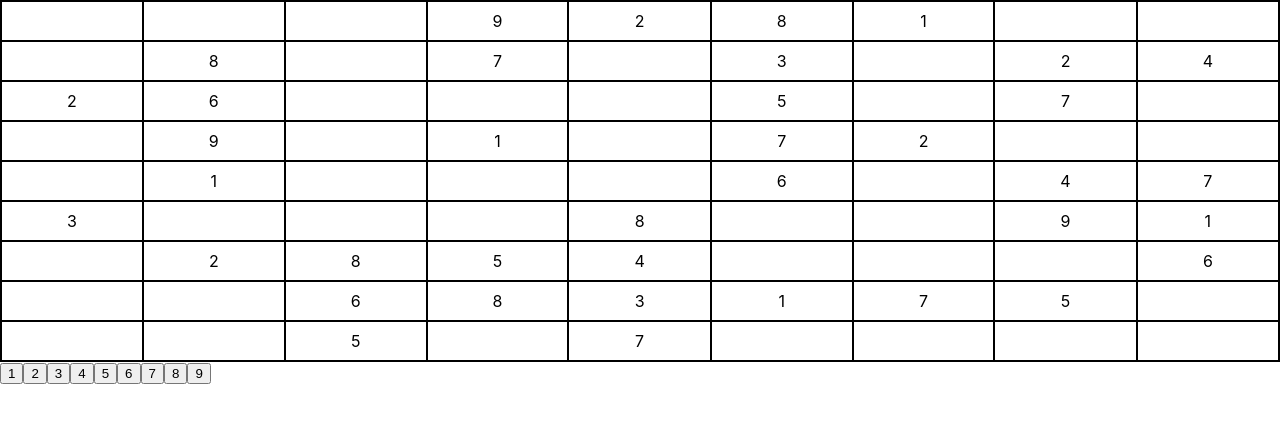
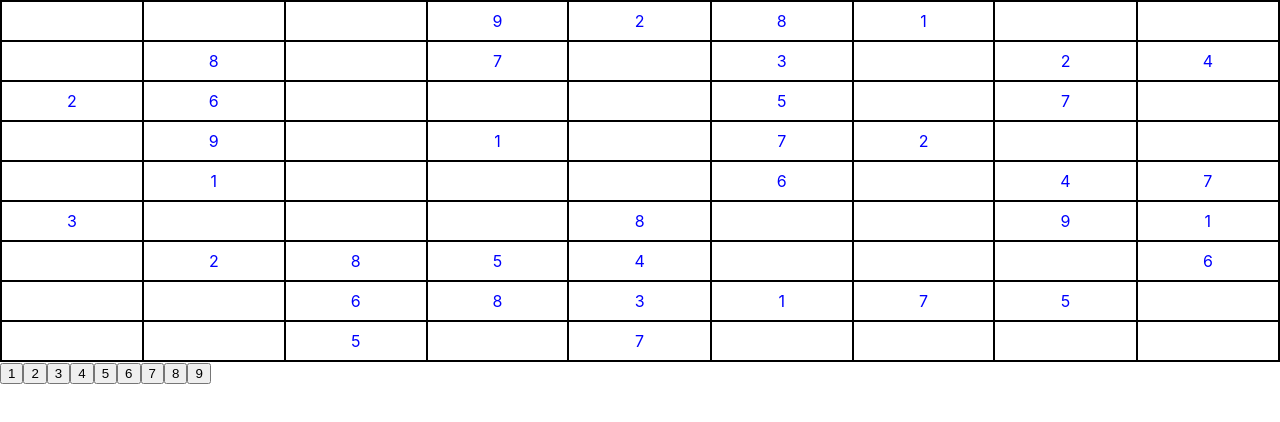
Before and after one commit to kbaig/sudoku, a React (Create React App) app: page / in a window 1280 px wide. Shown: the top 422 px of the page. Built offline with nearby package versions, Linux system fonts and the light colour scheme.

Commit message:
Tiles can be read only

```diff
--- a/src/components/Tile/Tile.css
+++ b/src/components/Tile/Tile.css
@@ -4,12 +4,18 @@
   display: flex;
   justify-content: center;
   align-items: center;
+  color: blue;
+}
+
+.tile--read-only {
+  color: black;
+}
+
+/* preserve order between highlighted selected for specificity */
+.tile.tile--highlighted {
+  background: lightgrey;
 }
 
 .tile.tile--selected {
   background: lightblue;
 }
-
-.tile.tile--highlighted {
-  background: lightgrey;
-}
--- a/src/components/Tile/index.tsx
+++ b/src/components/Tile/index.tsx
@@ -3,20 +3,34 @@ import classnames from 'classnames';
 import './Tile.css';
 import { TileType } from '../../types/gameBoard';
 
-interface Props {
+interface BaseProps {
+  isReadOnly?: boolean;
   children?: TileType;
   isSelected?: boolean;
   isHighlighted?: boolean;
   onClick: () => void;
 }
 
+interface ReadOnlyProps extends BaseProps {
+  isReadOnly: true;
+  children: TileType;
+}
+
+interface EditableProps extends BaseProps {
+  isReadOnly?: false;
+}
+
+type Props = ReadOnlyProps | EditableProps;
+
 const Tile: React.FC<Props> = ({
+  isReadOnly,
   isSelected,
   isHighlighted,
   onClick,
   children
 }) => {
   const tileClassNames = classnames('tile', {
+    'tile--read-only': isReadOnly,
     'tile--selected': isSelected,
     'tile--highlighted': isHighlighted
   });
```
Also changed, not shown: 1 other file (tests, documents, lock files or other folders).
